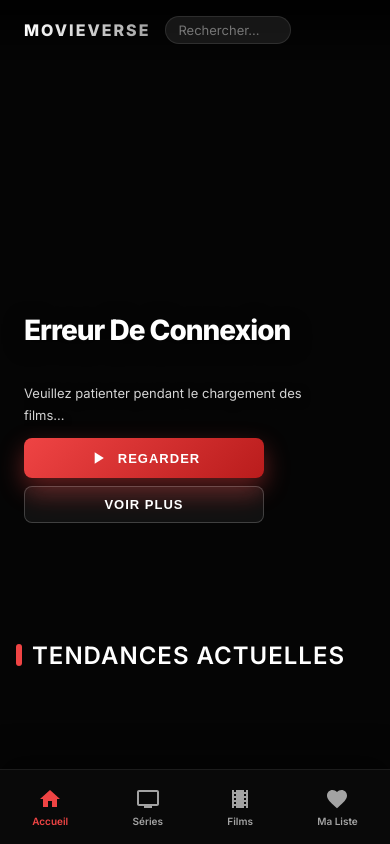
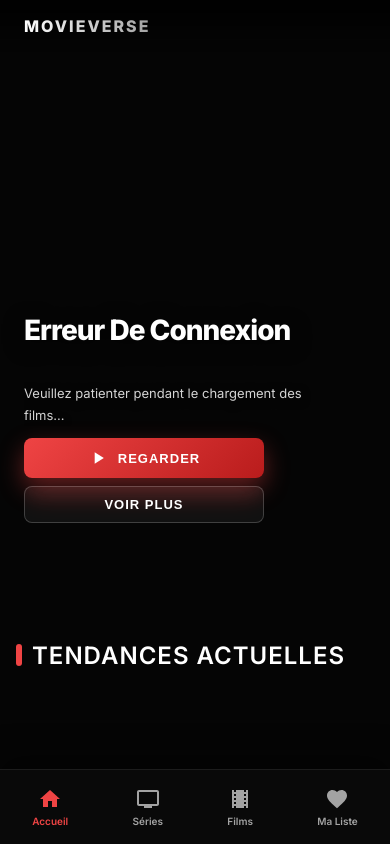
Before and after one commit to foulezombie94/STREAMING, a website built with Vite: page index.html in a window 390 px wide. Built offline with nearby package versions, Linux system fonts and the light colour scheme; no server answers.

Commit message:
style: implement subtle and short search expansion on mobile

```diff
--- a/src/style.css
+++ b/src/style.css
@@ -1215,8 +1215,9 @@ a {
         border-radius: 8px;
     }
 
-    .search-container { background: rgba(255,255,255,0.08); border: 1px solid rgba(255,255,255,0.1); border-radius: 20px; padding: 5px 12px; display: flex; align-items: center; gap: 5px; }
-    .search-input { width: 100px; opacity: 1; font-size: 13px; transition: none !important; }
+    .search-container { background: transparent; border: none; padding: 0; display: flex; align-items: center; }
+    .search-input { width: 0; opacity: 0; transition: all 0.3s ease; }
+    .search-container:focus-within .search-input { width: 80px; opacity: 1; background: rgba(255,255,255,0.1); border-radius: 20px; padding: 4px 8px; margin-left: 5px; }
 }
 
 @media (max-width: 480px) {
```
